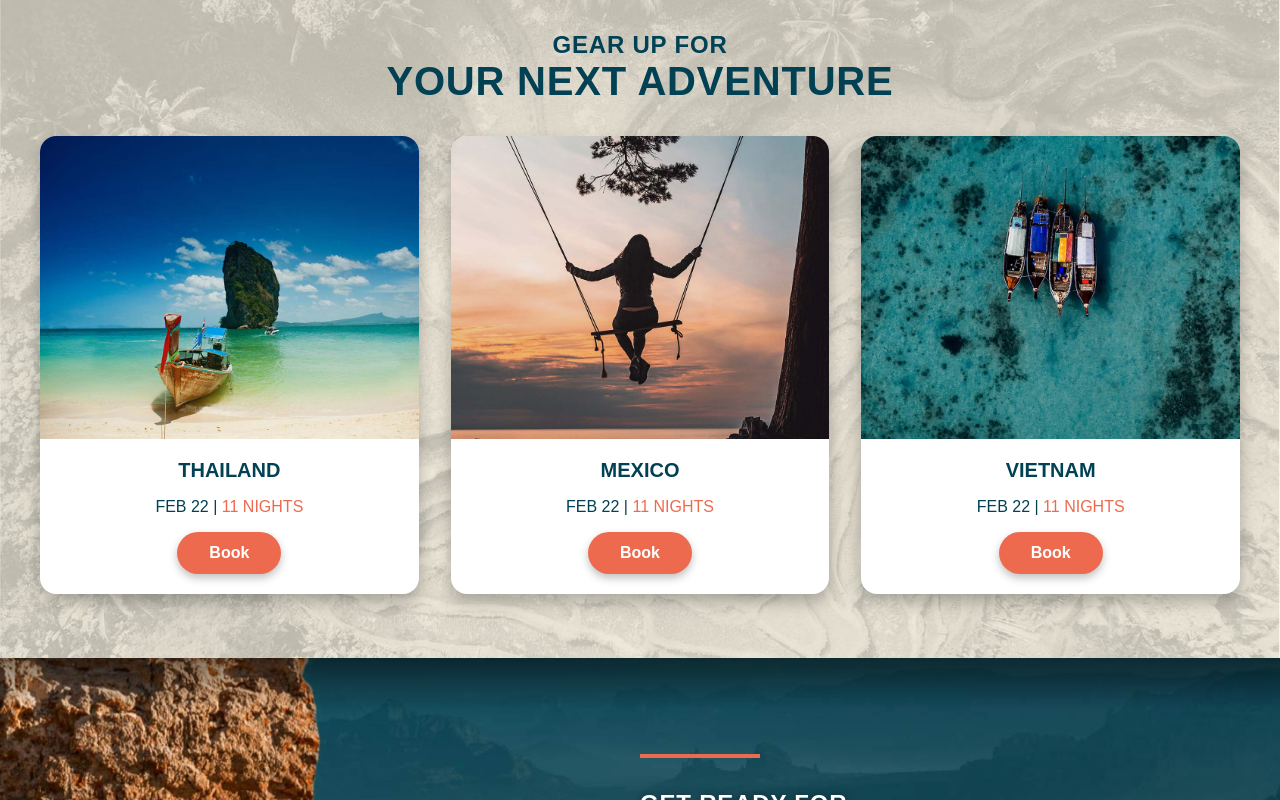
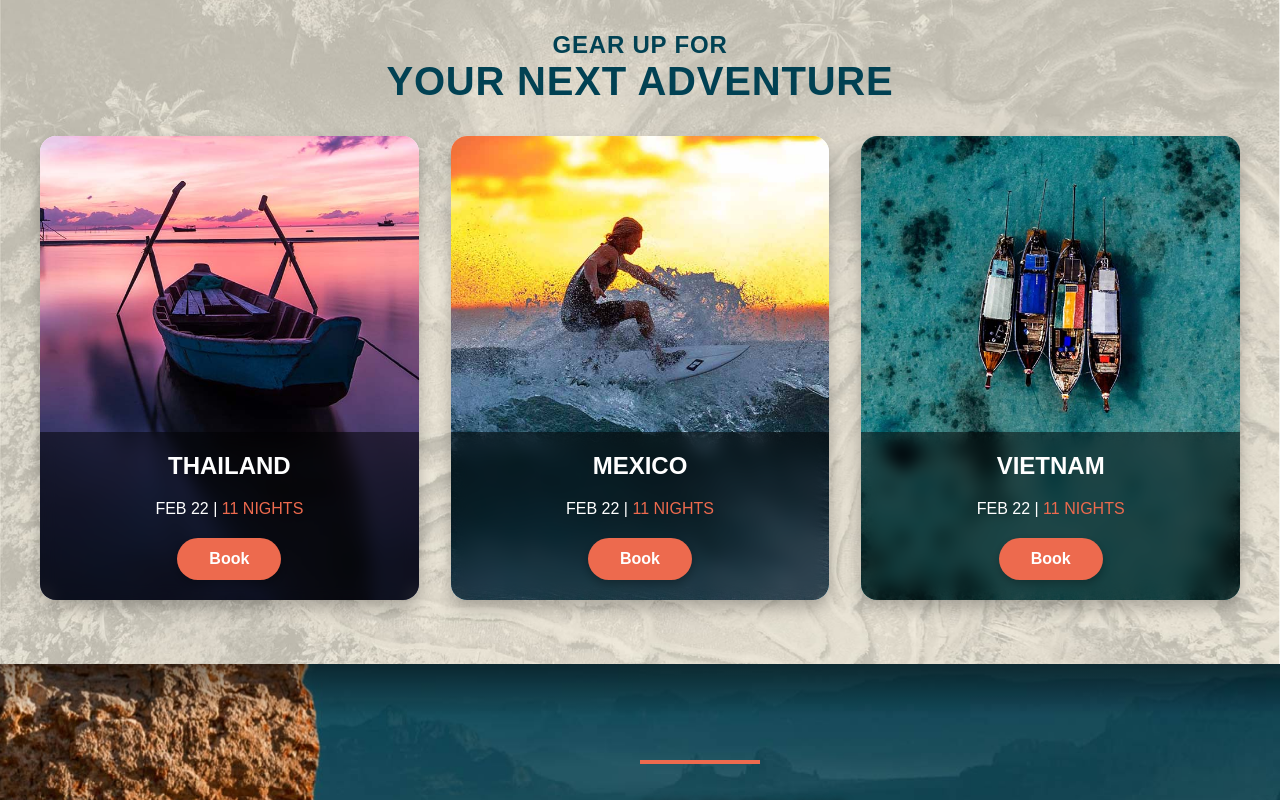
Before and after one commit to MK-NEUKO/uma-website, an Angular app: page / in a window 1280 px wide. Shown: the part 525-1325 px from the top of the page. Built offline with nearby package versions, Linux system fonts and the light colour scheme.

Commit message:
Update Adventures component: enhance card styles, improve content layout, and replace image sources

```diff
--- a/src/app/pages/home/components/adventures/adventures.component.css
+++ b/src/app/pages/home/components/adventures/adventures.component.css
@@ -36,6 +36,7 @@
 }
 
 .card {
+  position: relative;
   margin: 1rem;
   flex: 0 0 23.66666rem;
   border-radius: 1rem;
@@ -52,24 +53,32 @@
 .card__image {
   display: block;
   width: 100%;
+  height: 29rem;
   object-fit: cover;
+  object-position: 50% 0%;
 }
 
 .card__content {
+  position: absolute;
+  bottom: 0;
+  left: 0;
+  right: 0;
+  background-color: rgba(0, 0, 0, 0.5);
   padding: 1.25rem;
   text-align: center;
+  backdrop-filter: blur(00.5rem);
 }
 
 .card__title {
   margin: 0;
-  font-size: 1.25rem;
-  color: #014153;
+  font-size: 1.5rem;
+  color: white;
   text-transform: uppercase;
 }
 
 .card__description {
-  padding: 1rem 0;
+  padding: 1.25rem 0;
   margin: 0;
-  color: #014153;
+  color: white;
   text-transform: uppercase;
 }
--- a/src/app/pages/home/components/adventures/adventures.component.html
+++ b/src/app/pages/home/components/adventures/adventures.component.html
@@ -6,7 +6,7 @@
     <div class="adventures__card-container">
       <div class="card">
         <img
-          src="/images/adventures/pexels-alexandr-podvalny-1007657.jpg"
+          src="/images/adventures/pexels-pixabay-33545.jpg"
           alt="Ship on the beach in thailand"
           class="card__image"
         />
@@ -20,7 +20,7 @@
       </div>
       <div class="card">
         <img
-          src="/images/adventures/pexels-gantas-vaiciulenas-4300115.jpg"
+          src="/images/adventures/pexels-pixabay-390051.jpg"
           alt="Women on a big swing on a tree"
           class="card__image"
         />
```
